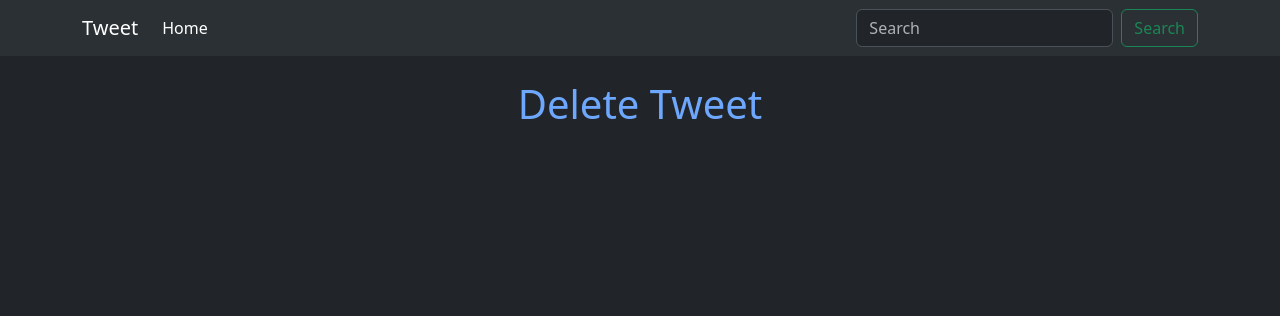
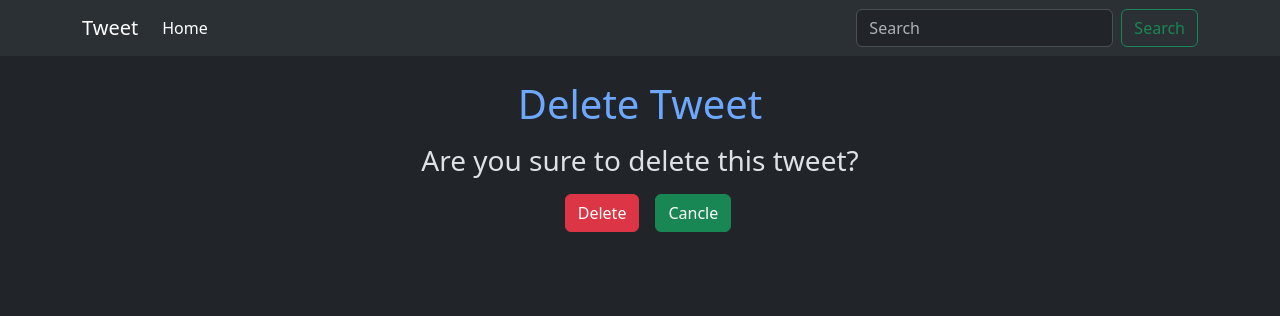
Before and after one commit to Rahul8320/LearningDjango, a Django app: page /tweet/1/delete/ in a window 1280 px wide. Shown: the top 316 px of the page. Run offline with Django 4.2, Linux system fonts and the light colour scheme.

Commit message:
Add Delete tweet

```diff
--- a/TweetApp/TweetApp/settings.py
+++ b/TweetApp/TweetApp/settings.py
@@ -107,7 +107,7 @@ AUTH_PASSWORD_VALIDATORS = [
 
 LANGUAGE_CODE = 'en-us'
 
-TIME_ZONE = 'UTC'
+TIME_ZONE = 'Asia/Kolkata'
 
 USE_I18N = True
 
--- a/TweetApp/tweet/templates/tweet/delete.html
+++ b/TweetApp/tweet/templates/tweet/delete.html
@@ -6,4 +6,15 @@ Delete Tweet
 
 {% block content %}
 <h1 class="text-center mt-4 text-primary-emphasis">Delete Tweet</h1>
+
+<h3 class="text-center my-3">Are you sure to delete this tweet?</h3>
+
+<form method="post">
+    {% csrf_token %}
+
+    <div class="d-flex justify-content-center">
+        <button type="submit" class="btn btn-danger mx-3">Delete</button>
+        <a href="{% url "home" %}" class="btn btn-success">Cancle</a>
+    </div>
+</form>
 {% endblock %}
```
Also changed, not shown: TweetApp/tweet/templates/tweet/home.html (+7 -2 lines), TweetApp/db.sqlite3, 1 other file.
